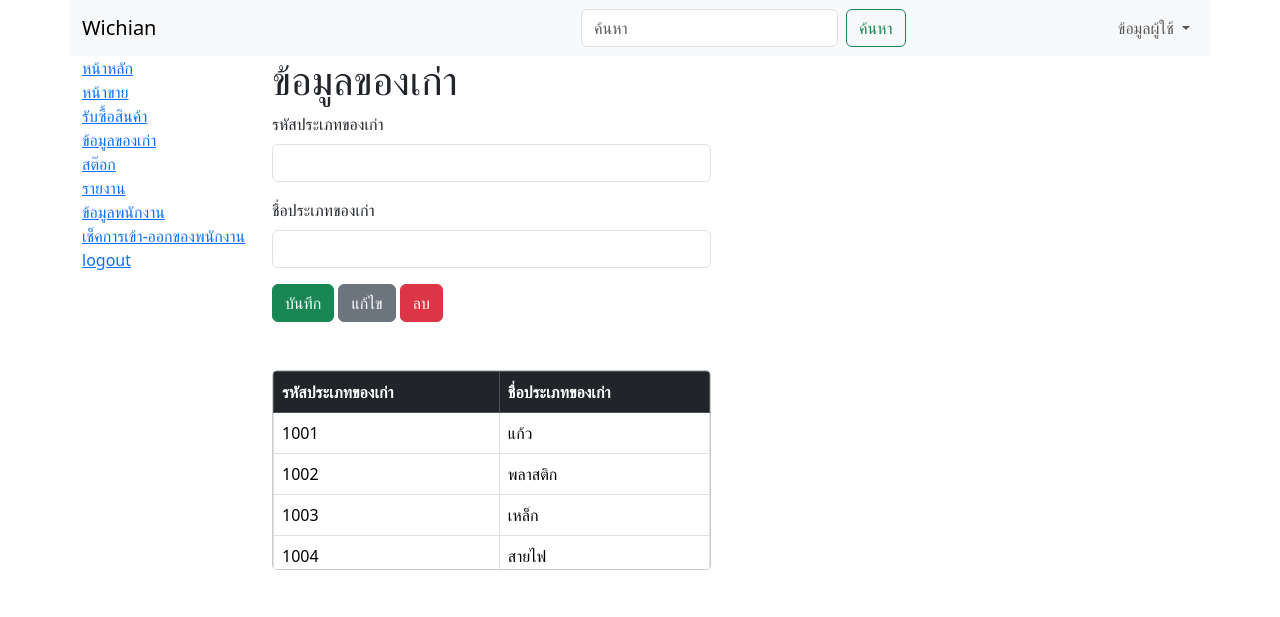
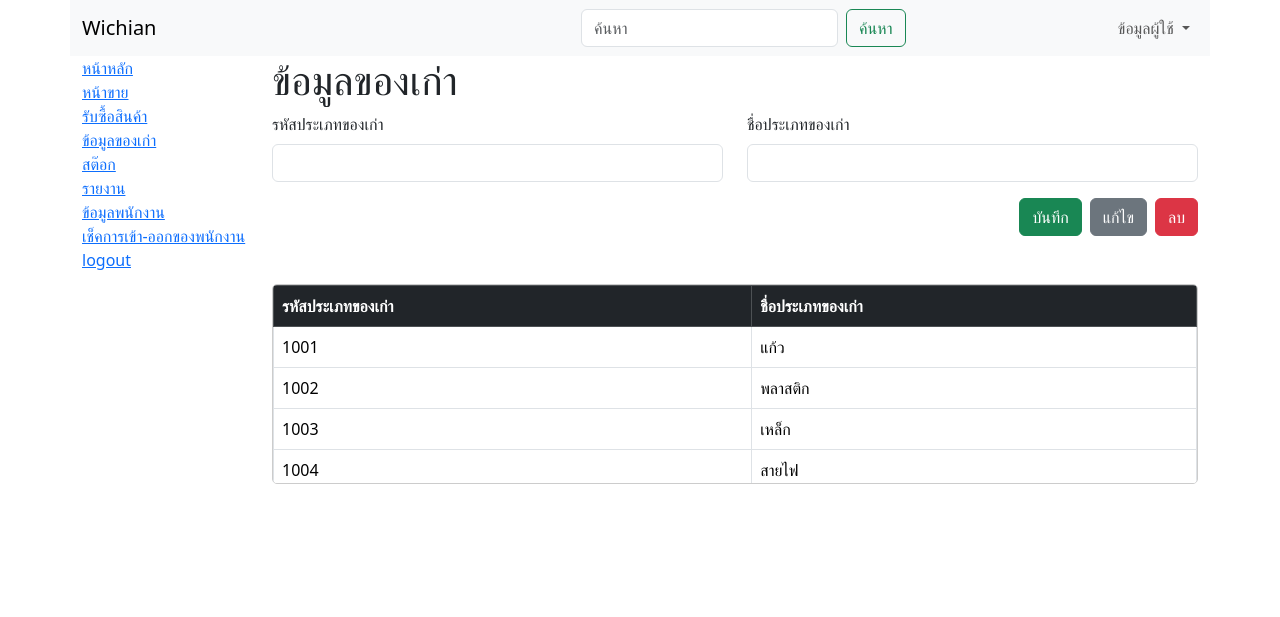
Before and after one commit to leenkun27/projectgreen, a PHP site: page /Admin/product_admin.php in a window 1280 px wide. Shown: the top 617 px of the page. Run offline with PHP 8.4, Linux system fonts and the light colour scheme; some libraries are stand-ins or nearby versions.

Commit message:
แก้ไขหน้าproduct_admin

```diff
--- a/Admin/product_admin.php
+++ b/Admin/product_admin.php
@@ -11,16 +11,24 @@
     <style>
         /* กำหนดขนาดและสไตล์สำหรับตาราง */
         .table-container {
-      max-height: 200px; /* ความสูงของตาราง */
-      overflow-y: auto; /* เพิ่มแถบเลื่อนแนวตั้ง */
-      border: 1px solid #ccc; /* เส้นขอบ */
-      border-radius: 5px; /* ขอบมน */
+            max-height: 200px;
+            /* ความสูงของตาราง */
+            overflow-y: auto;
+            /* เพิ่มแถบเลื่อนแนวตั้ง */
+            border: 1px solid #ccc;
+            /* เส้นขอบ */
+            border-radius: 5px;
+            /* ขอบมน */
         }
+
         .table-hover tbody tr:hover {
-      background-color: #e9ecef; /* สีพื้นหลังเมื่อ hover */
+            background-color: #e9ecef;
+            /* สีพื้นหลังเมื่อ hover */
         }
+
         .selected-row {
-      background-color: #d0ebff !important; /* สีพื้นหลังของแถวที่เลือก */
+            background-color: #d0ebff !important;
+            /* สีพื้นหลังของแถวที่เลือก */
         }
     </style>
 </head>
@@ -35,19 +43,21 @@
             </div>
             <div class="col-10">
                 <h1>ข้อมูลของเก่า</h1>
-                <div class="row col-6">
+                <div class="row">
+                    <div class="col-6">
                         <div class="mb-3">
                             <label for="formGroupExampleInput" class="form-label">รหัสประเภทของเก่า</label>
                             <input type="text" class="form-control" id="formGroupExampleInput" placeholder="">
                         </div>
-                    <div class="mb-3">
+                    </div>
+                    <div class="col-6">
                         <label for="formGroupExampleInput2" class="form-label">ชื่อประเภทของเก่า</label>
                         <input type="text" class="form-control" id="formGroupExampleInput2" placeholder="">
                     </div>
-                    <div class="class">
-                        <button type="button" class="btn btn-success">บันทึก</button>
-                        <button type="button" class="btn btn-secondary">แก้ไข</button>
-                        <button type="button" class="btn btn-danger">ลบ</button>
+                    <div class="d-flex justify-content-end">
+                        <button type="button" class="ms-2 btn btn-success">บันทึก</button>
+                        <button type="button" class="ms-2 btn btn-secondary">แก้ไข</button>
+                        <button type="button" class="ms-2 btn btn-danger">ลบ</button>
                     </div>
 
                     <div class="container mt-5">
```
Lines whose indentation alone changed are shown as unchanged.
